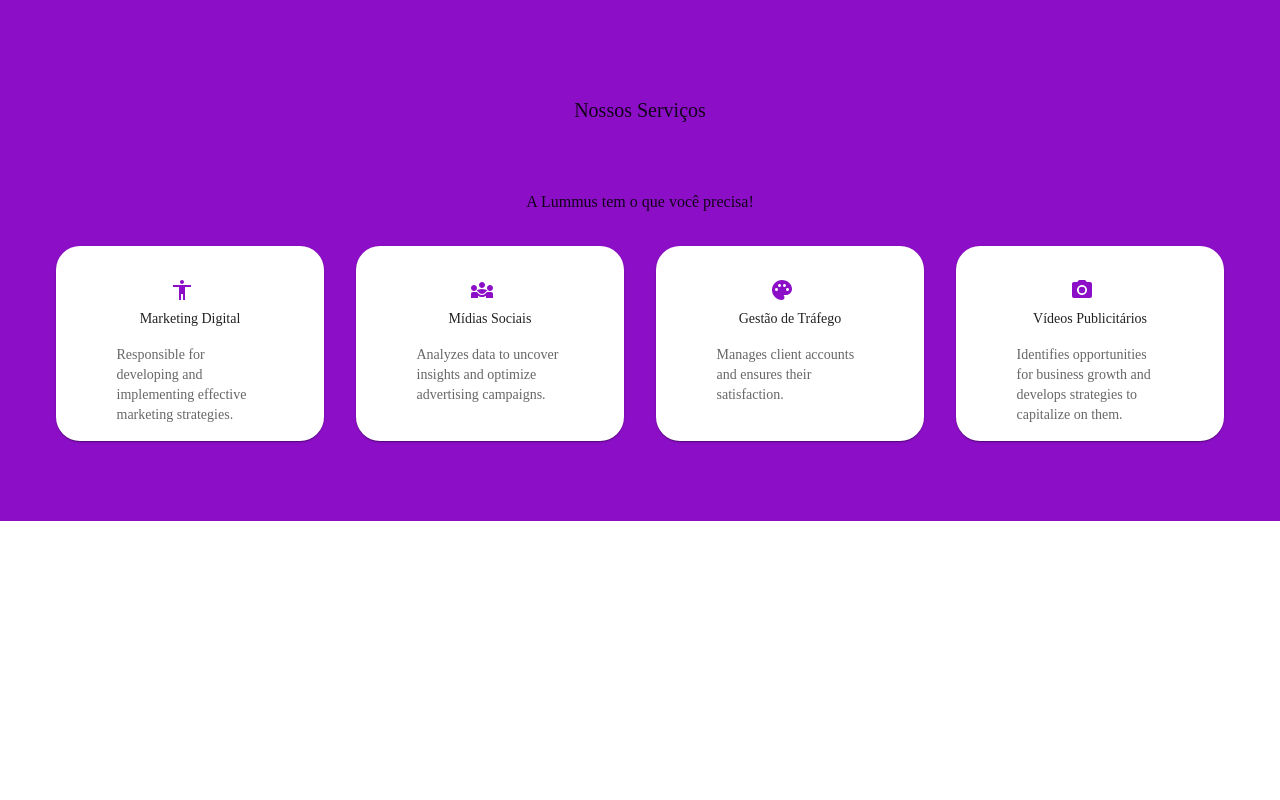
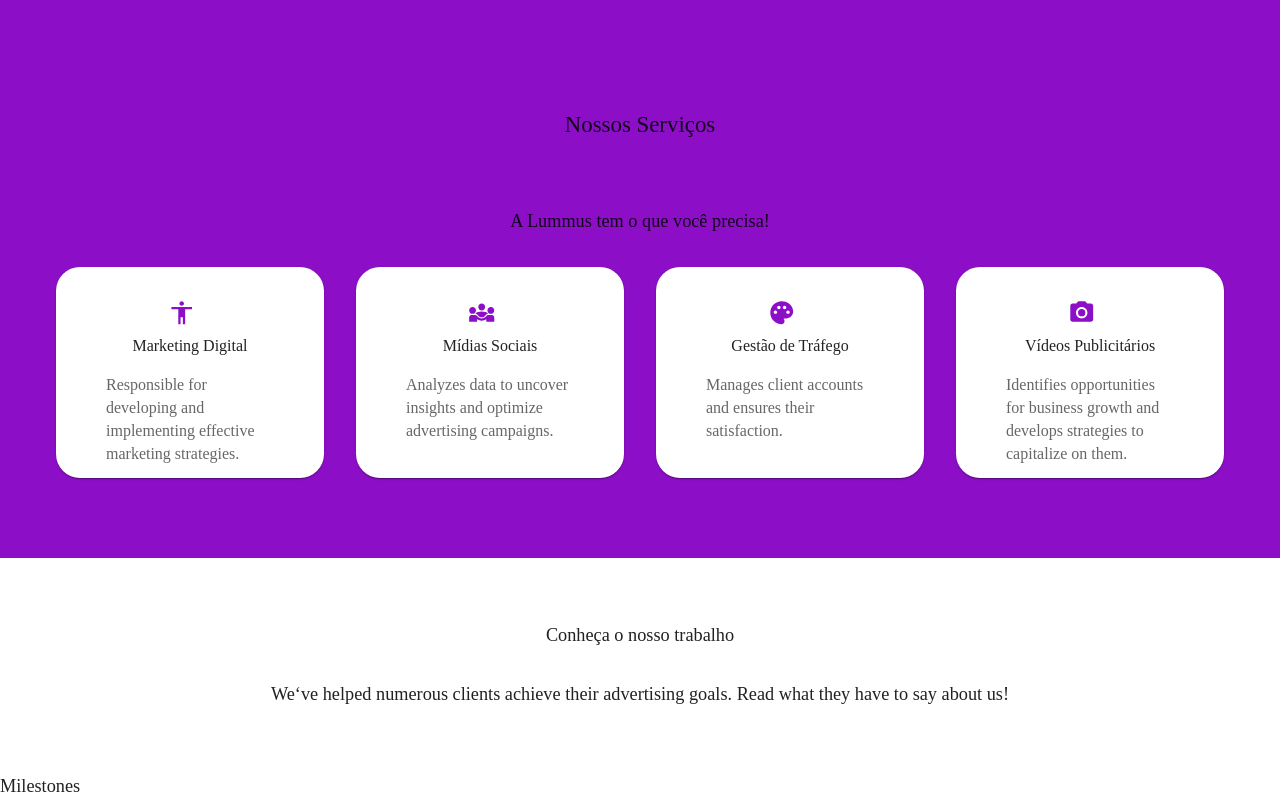
Before and after one commit to johannDeLaCruz/lummus_productions, a React (Vite) app: page / in a window 1280 px wide. Shown: the part 1001-1801 px from the top of the page. Before the commit the page ends 1522 px from the top, so only its background shows below. Built offline with nearby package versions, Linux system fonts and the light colour scheme.

Commit message:
feat(portfolio): :sparkles: add portfolio section

```diff
--- a/src/App.jsx
+++ b/src/App.jsx
@@ -4,6 +4,10 @@
 // import HeroVideo from "./components/HeroVideo";
 // import Footer from "./components/Footer";
 import AboutUs from "./components/AboutUs";
+import Portfolio from "./components/Portfolio";
+import Milestones from "./components/Milestones";
+
+
 
 function App() {
   return (
@@ -13,6 +17,8 @@
       {/* <HeroVideo /> */}
       <AboutUs />
       <Services />
+      <Portfolio />
+      <Milestones />
     </>
   );
 }
--- a/src/components/Milestones.jsx
+++ b/src/components/Milestones.jsx
@@ -0,0 +1,9 @@
+
+
+const Milestones = () => {
+  return (
+    <div>Milestones</div>
+  )
+}
+
+export default Milestones
--- a/src/components/Portfolio.jsx
+++ b/src/components/Portfolio.jsx
@@ -0,0 +1,23 @@
+import Box from "@mui/material/Box";
+import Typography from "@mui/material/Typography";
+import Container from "@mui/material/Container";
+import Stack from "@mui/material/Stack";
+
+const Portfolio = () => {
+  return (
+    <Box component={"section"} py={8}>
+      <Container maxWidth={"xl"}>
+        <Stack spacing={4} alignItems={"center"}>
+          <Typography>Conheça o nosso trabalho</Typography>
+          <Typography>
+            We&lsquo;ve helped numerous clients achieve their advertising goals.
+            Read what they have to say about us!
+          </Typography>
+        </Stack>
+        <div height="10rem"></div>
+      </Container>
+    </Box>
+  );
+};
+
+export default Portfolio;
--- a/src/components/Services.jsx
+++ b/src/components/Services.jsx
@@ -70,7 +70,9 @@
                   sx={{
                     display: "flex",
                     flexDirection: "column",
+                    paddingInline: 0
                   }}
+
                 />
                 <CardContent
                   sx={{ display: "flex", justifyContent: "center", p: 0 }}
--- a/src/themes/theme.js
+++ b/src/themes/theme.js
@@ -11,7 +11,7 @@
   },
   typography: {
     fontFamily: "Montserrat",
-    // fontSize: 16,
+    fontSize: 16,
   },
   breakpoints: {
     values: {
```
